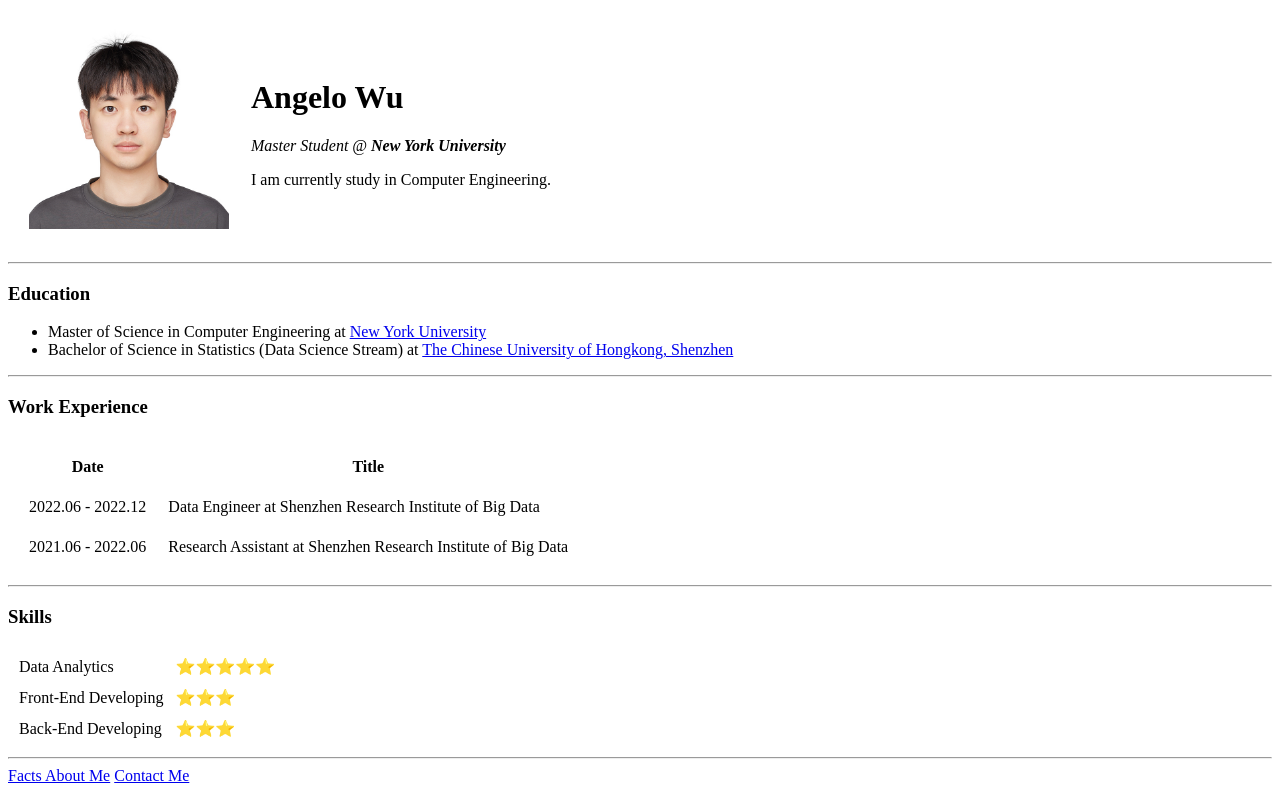
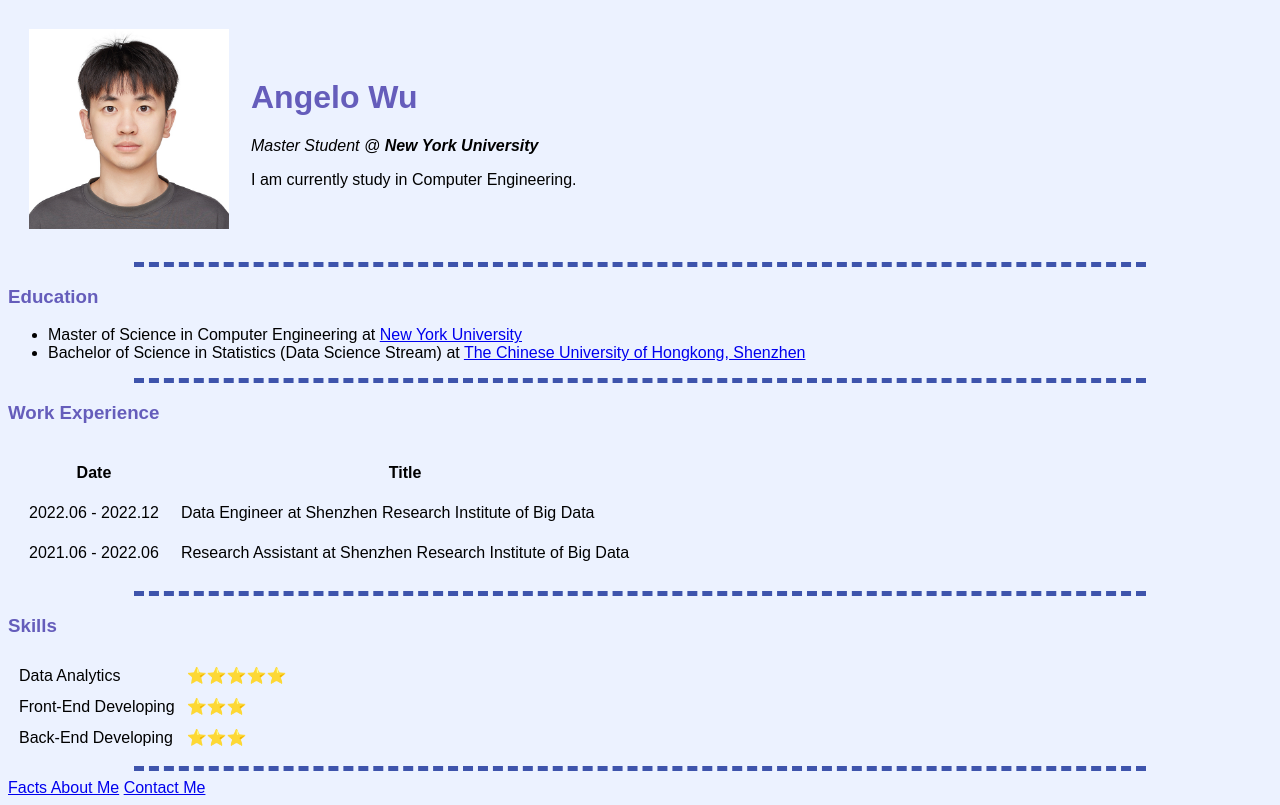
Before and after one commit to An9el0baby/CV, a plain HTML site: page index.html in a window 1280 px wide. Drawn offline with Linux system fonts and the light colour scheme.

Commit message:
Add CSS bg color

```diff
--- /dev/null
+++ b/css/styles.css
@@ -0,0 +1,17 @@
+body {
+    font-family: Arial, Helvetica, sans-serif;
+    background-color: #ECF2FF;
+}
+hr {
+    border-style: none;
+    border-top-style: dashed;
+    border-color: #3E54AC;
+    border-width: 5px;
+    width: 80%;
+}
+h1 {
+    color: #655DBB;
+}
+h3 {
+    color: #655DBB;
+}
--- a/index.html
+++ b/index.html
@@ -3,6 +3,7 @@
 <head>
     <meta charset="UTF-8">
     <title>Angelo Wu's Personal Website</title>
+    <link rel="stylesheet" href="./css/styles.css">
 </head>
 <body>
     <table cellspacing="20">
```
Also changed, not shown: contact.html (+1 -0 lines), fact.html (+1 -0 lines).
